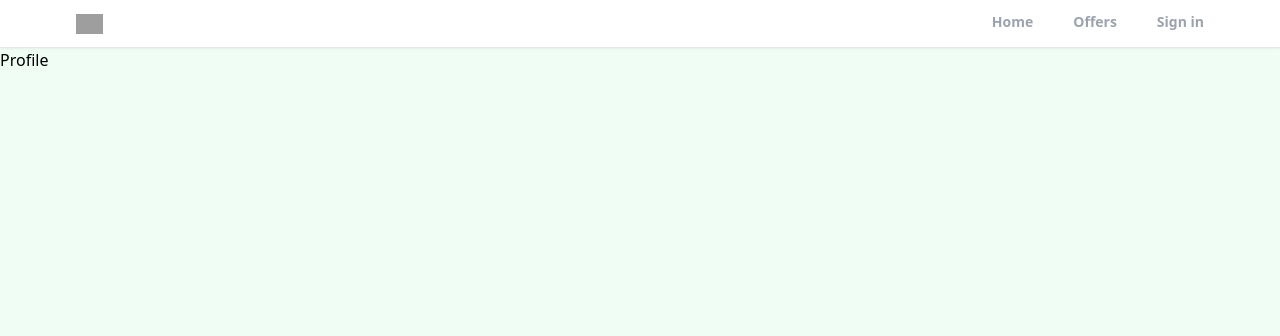
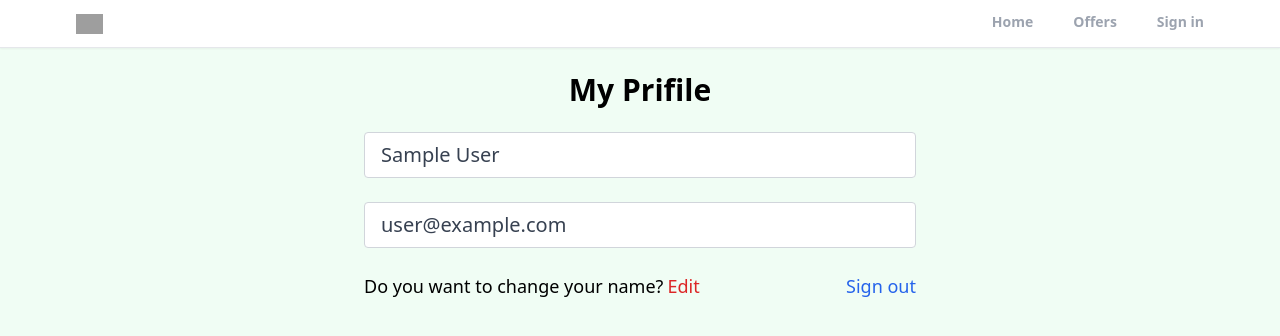
Before and after one commit to vovaberdi/realtor-react-tailwind, a React (Create React App) app: page /profile in a window 1280 px wide. Shown: the top 336 px of the page. Built offline with nearby package versions, Linux system fonts and the light colour scheme; no server answers; sample sign-in values are in the browser's storage; grey boxes are pictures that could not be loaded.

Commit message:
create private route and custom hook for protect profile page and logout

```diff
--- a/src/App.js
+++ b/src/App.js
@@ -3,6 +3,7 @@
 import Profile from "./pages/Profile";
 import SignIn from "./pages/SignIn";
 import SignUp from "./pages/SignUp";
+import PrivateRoute from "./components/PrivateRoute";
 import ForgotPassword from "./pages/ForgotPassword";
 import Offers from "./pages/Offers";
 import Header from "./components/Header";
@@ -18,7 +19,9 @@
         <Header />
         <Routes>
           <Route path="/" element={<Home />} />
+          <Route path="profile" element={<PrivateRoute/>}>
           <Route path="/profile" element={<Profile />} />
+          </Route>
           <Route path="/sign-in" element={<SignIn />} />
           <Route path="/sign-up" element={<SignUp />} />
           <Route path="/forgot-password" element={<ForgotPassword />} />
--- /dev/null
+++ b/src/components/PrivateRoute.jsx
@@ -0,0 +1,12 @@
+import React from 'react'
+import { Outlet, Navigate } from 'react-router';
+import { useAuthStatus } from '../hooks/useAuthStatus';
+
+export default function PrivateRoute() {
+    const {loggedIn, checkingStatus} = useAuthStatus();
+    if(checkingStatus){
+        return <h3>Loading...</h3>
+    }
+    return loggedIn ? <Outlet/> : <Navigate
+    to="/sign-in"/>
+}
--- /dev/null
+++ b/src/hooks/useAuthStatus.jsx
@@ -0,0 +1,18 @@
+import { useEffect, useState } from 'react';
+import { getAuth, onAuthStateChanged } from 'firebase/auth';
+
+export function useAuthStatus() {
+    const [loggedIn, setLoggedIn] = useState(false);
+    const [checkingStatus, setCheckingStatus] = useState(true);
+
+    useEffect(()=>{
+        const auth = getAuth()
+        onAuthStateChanged(auth, (user)=>{
+            if(user){
+                setLoggedIn(true)
+            }
+            setCheckingStatus(false)
+        })
+    },[])
+  return {loggedIn, checkingStatus};
+}
--- a/src/pages/Profile.jsx
+++ b/src/pages/Profile.jsx
@@ -1,7 +1,56 @@
-import React from 'react'
+import {useState} from 'react'
+import { getAuth } from 'firebase/auth'
+import { useNavigate } from 'react-router';
 
 export default function Profile() {
+
+  const auth = getAuth();
+  const navigate = useNavigate();
+
+  const [formData, setFormData] = useState({
+    name: auth.currentUser.displayName,
+    email: auth.currentUser.email,
+  });
+
+  const {name, email} = formData;
+  function onLogout(){
+    auth.signOut();
+    navigate("/");
+  }
   return (
-    <div>Profile</div>
+    <>
+      <section className='max-w-6xl mx-auto flex justify-center items-center flex-col'>
+        <h1 className='text-3xl text-center mt-6 font-bold'>My Prifile</h1>
+        <div className='mb-6 w-full md:w-[50%] mt-6 px-3'>
+          <form>
+            {/*name input*/}
+
+            <input type='text' id='name' value={name}
+            disabled className='mb-6 w-full px-4 py-2 text-xl
+            text-gray-700 bg-white border-gray-300
+            rounded transition ease-in-out'/>
+
+            {/*email input*/}
+
+            <input type='email' id='email' value={email}
+            disabled className='mb-6 w-full px-4 py-2 text-xl
+            text-gray-700 bg-white border-gray-300
+            rounded transition ease-in-out'/>
+
+            <div className='flex justify-between whitespace-nowrap text-sm sm:text-lg mb-6'>
+              <p className='flex items-center '>Do you want to change your name?
+                <span className='text-red-600
+                 hover:text-red-700 transition
+                  ease-in-out duration-200 ml-1
+                   cursor-pointer'>Edit</span>
+              </p>
+              <p onClick={onLogout} className='text-blue-600
+               hover:text-blue-800 transition
+                 duration-200 ease-in-out cursor-pointer'>Sign out</p>
+            </div>
+          </form>
+        </div>
+      </section>
+    </>
   )
 }
```
